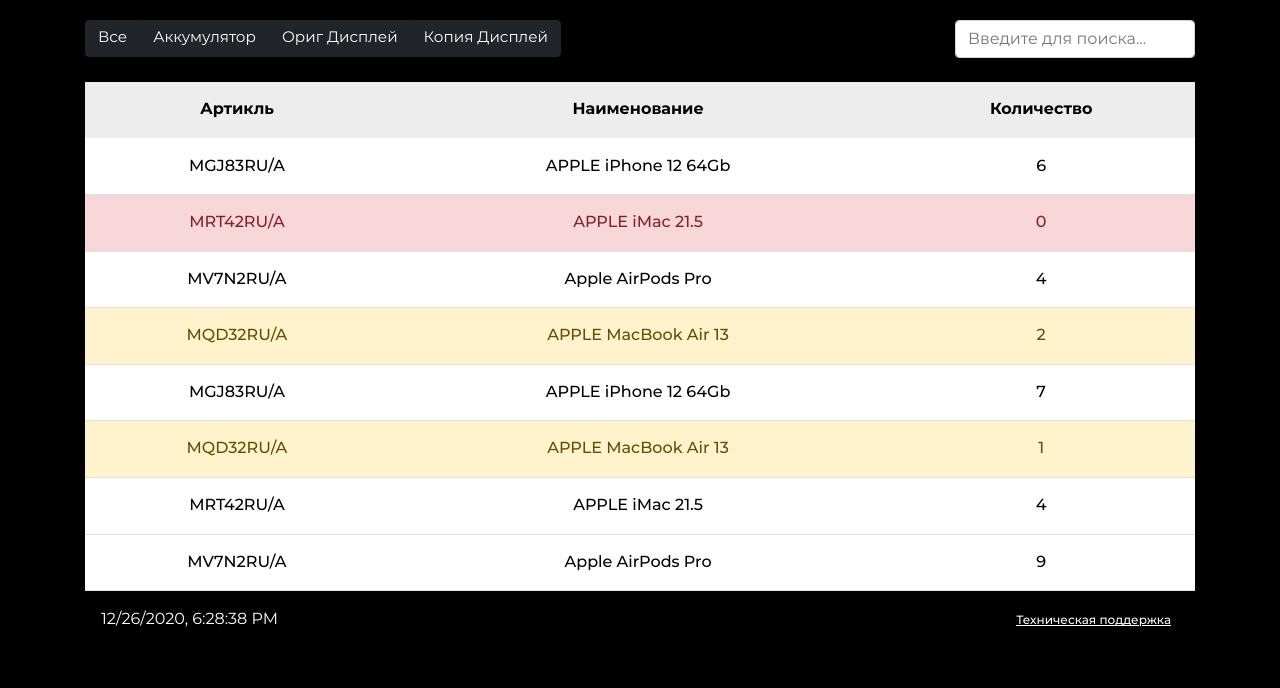
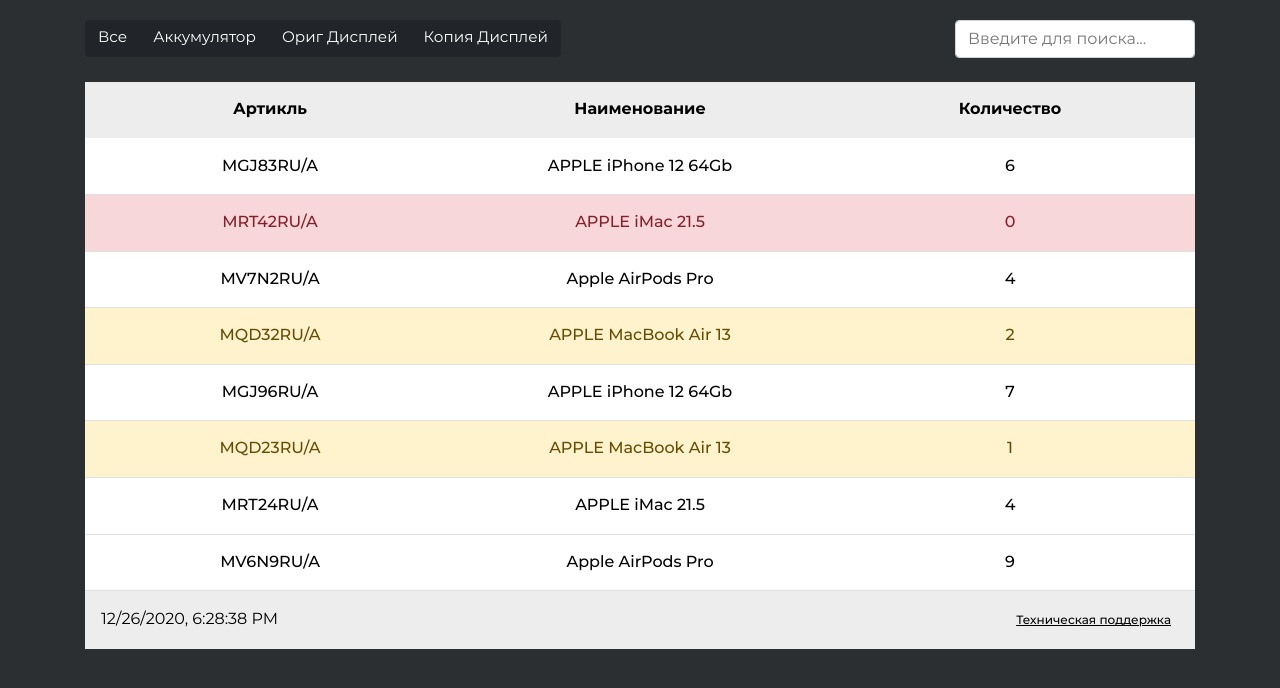
Before and after one commit to dogram99/GSRemSklad, a React app: page / in a window 1280 px wide. Shown: the part 78-766 px from the top of the page. Built offline with nearby package versions, Linux system fonts and the light colour scheme.

Commit message:
Настроил темную тему

```diff
--- a/public/css/dark-color-theme.css
+++ b/public/css/dark-color-theme.css
@@ -1,5 +1,15 @@
 .dark-color-theme {
     color: #fff;
+    background-color: #2b2f32;
+}
+
+.dark-color-theme .page-footer__bottom {
+    color: #000;
+    background-color: rgba(237, 237, 237, 1)
+}
+
+.dark-color-theme .page-footer__bottom a {
+    color: #000;
 }
 
 .dark-color-theme .table {
@@ -16,19 +26,3 @@
     border-top: 1px solid #fff;
     border-bottom: 1px solid #e0e0e0;
 }
-
-.dark-color-theme .table tbody tr.warning-quantity {
-    background-color: rgba(238, 238, 238, 1);
-}
-
-.dark-color-theme .table tbody tr.warning-quantity {
-    color: #664d03;
-    background-color: #fff3cd;
-    border-color: #ffecb5;
-}
-
-.dark-color-theme .table tbody tr.empty-quantity {
-    color: #842029;
-    background-color: #f8d7da;
-    border-color: #f5c2c7;
-}
--- a/public/css/light-color-theme.css
+++ b/public/css/light-color-theme.css
@@ -1,3 +1,26 @@
 .light-color-theme {
     color: #000;
 }
+
+.light-color-theme .page-footer__bottom {
+    color: #fff;
+    background-color: #32383e
+}
+
+.light-color-theme .page-footer__bottom a {
+    color: #fff;
+}
+
+.light-color-theme .table {
+    color: #fff;
+    background-color: #212529
+}
+
+.light-color-theme .table thead th {
+    border-bottom: 2px solid #32383e;
+    background-color: #32383e
+}
+
+.light-color-theme .table tbody tr {
+    border-top: 1px solid #32383e;
+}
--- a/src/components/app/app.js
+++ b/src/components/app/app.js
@@ -14,13 +14,13 @@
         light: true,
         items: [
             {id: 1, label: 'APPLE iPhone 12 64Gb', article: 'MGJ83RU/A', category: 'original_display', quantity: 6},
-            {id: 2, label: 'APPLE iMac 21.5', article: 'MRT42RU/A', category: 'battery', quantity: 0},
+            {id: 2, label: 'APPLE iMac 21.5', article: 'MRT42RU/A', category: 'original_display', quantity: 0},
             {id: 3, label: 'Apple AirPods Pro', article: 'MV7N2RU/A', category: 'copy_display', quantity: 4},
             {id: 4, label: 'APPLE MacBook Air 13', article: 'MQD32RU/A', category: 'battery', quantity: 2},
-            {id: 5, label: 'APPLE iPhone 12 64Gb', article: 'MGJ83RU/A', category: 'original_display', quantity: 7},
-            {id: 6, label: 'APPLE MacBook Air 13', article: 'MQD32RU/A', category: 'battery', quantity: 1},
-            {id: 7, label: 'APPLE iMac 21.5', article: 'MRT42RU/A', category: 'battery', quantity: 4},
-            {id: 8, label: 'Apple AirPods Pro', article: 'MV7N2RU/A', category: 'copy_display', quantity: 9},
+            {id: 5, label: 'APPLE iPhone 12 64Gb', article: 'MGJ96RU/A', category: 'original_display', quantity: 7},
+            {id: 6, label: 'APPLE MacBook Air 13', article: 'MQD23RU/A', category: 'copy_display', quantity: 1},
+            {id: 7, label: 'APPLE iMac 21.5', article: 'MRT24RU/A', category: 'battery', quantity: 4},
+            {id: 8, label: 'Apple AirPods Pro', article: 'MV6N9RU/A', category: 'copy_display', quantity: 9},
         ],
         filter: 'all',
         search: ''
--- a/src/components/item-status-filter/item-status-filter.js
+++ b/src/components/item-status-filter/item-status-filter.js
@@ -11,7 +11,7 @@
 
     const buttons = filterButtons.map(({name, label}) => {
         const isActive = name === filter;
-        const classNames = 'btn  ' + (light ? 'btn-dark' : 'btn-light');
+        const classNames = 'btn ' + (light ? 'btn-dark' : 'btn-primary');
 
         return (
             <button key={name}
--- a/src/components/table-item/table-item.js
+++ b/src/components/table-item/table-item.js
@@ -2,7 +2,6 @@
 import './table-item.css';
 
 const TableItem = ({label, article, quantity}) => {
-
 
     return (
         <React.Fragment>
--- a/src/components/table/table.css
+++ b/src/components/table/table.css
@@ -14,14 +14,35 @@
 
 .table thead th {
     vertical-align: bottom;
+    border-bottom: 1px solid;
 }
 
-.table thead th {
-    border-bottom: 1px solid;
+.table tbody tr {
+    transition: all .2s ease-in-out;
 }
 
 .table td, .table th, .table thead th {
     padding: 15px;
+}
+
+.table tbody tr:hover {
+    text-decoration: underline;
+}
+
+.table tbody tr td {
+    width: 33.333%;
+}
+
+.table tbody tr.warning-quantity {
+    color: #664d03;
+    background-color: #fff3cd;
+    border-color: #ffecb5;
+}
+
+.table tbody tr.empty-quantity {
+    color: #842029;
+    background-color: #f8d7da;
+    border-color: #f5c2c7;
 }
 
 @media (max-width: 767px) {
```
Also changed, not shown: 2 other files.
